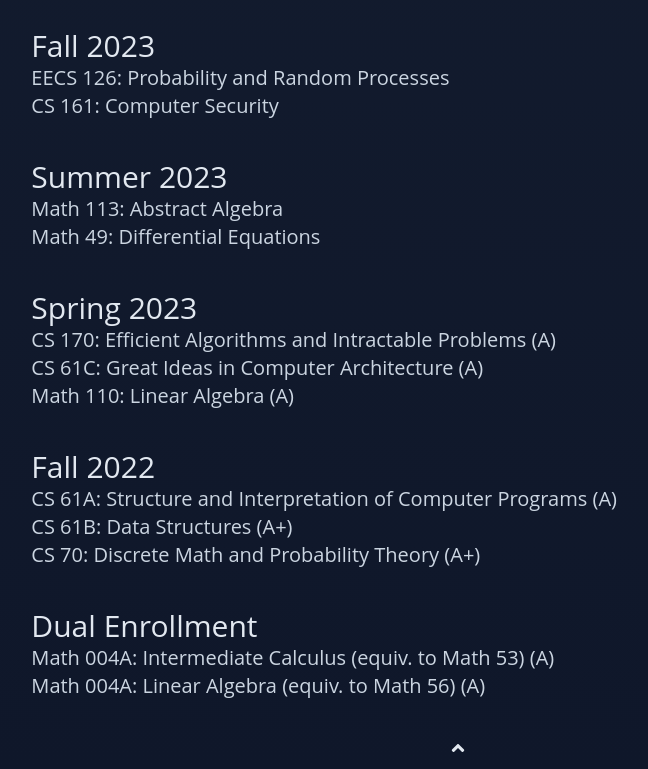
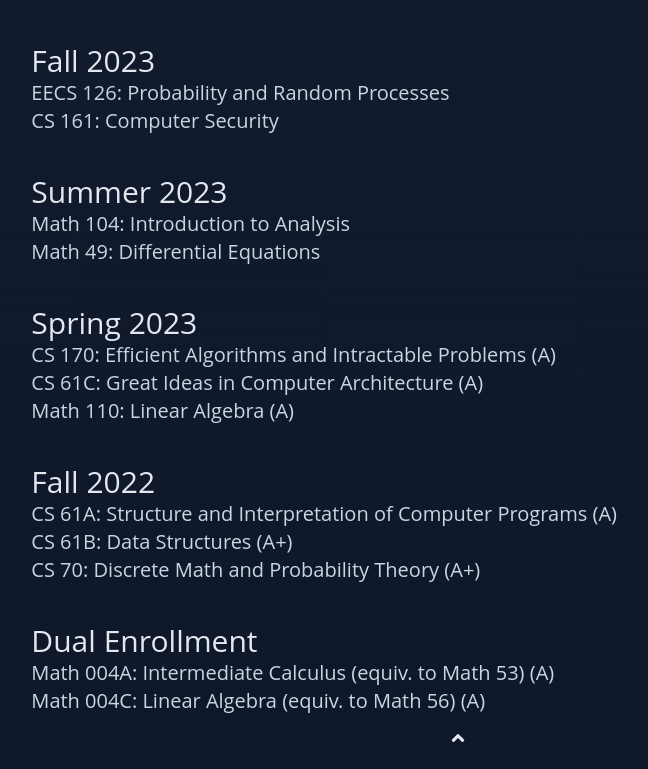
Before and after one commit to albertye1/pw2, a React (Create React App) app: page / in a window 1280 px wide. Shown: the part 3271-4040 px from the top of the page, without its empty margins (182-830 px from the left). Built offline with nearby package versions, Linux system fonts and the light colour scheme.

Commit message:
fixed border issue, given up on light mode LOL

```diff
--- a/src/App.css
+++ b/src/App.css
@@ -5,6 +5,10 @@
 
 .albert {
   border-radius: 100px;
+}
+
+body {
+  background-color: theme('colors.darker-bg');
 }
 
 .App {
--- a/src/App.js
+++ b/src/App.js
@@ -111,7 +111,7 @@ function App() {
             <br />
             <p className="text-3xl text-darker-bg dark:text-light-bg">Summer 2023</p>
             <ul className="text-xl">
-              <li>Math 113: Abstract Algebra</li>
+              <li>Math 104: Introduction to Analysis</li>
               <li>Math 49: Differential Equations</li>
             </ul>
             <br />
@@ -132,11 +132,10 @@ function App() {
             <p className="text-3xl text-darker-bg dark:text-light-bg">Dual Enrollment</p>
             <ul className="text-xl">
               <li>Math 004A: Intermediate Calculus (equiv. to Math 53) (A)</li>
-              <li>Math 004A: Linear Algebra (equiv. to Math 56) (A)</li>
+              <li>Math 004C: Linear Algebra (equiv. to Math 56) (A)</li>
             </ul>
           </div>
         </div>
-        <br/>
       </div>
       <UpButton/>
     </div>
```
